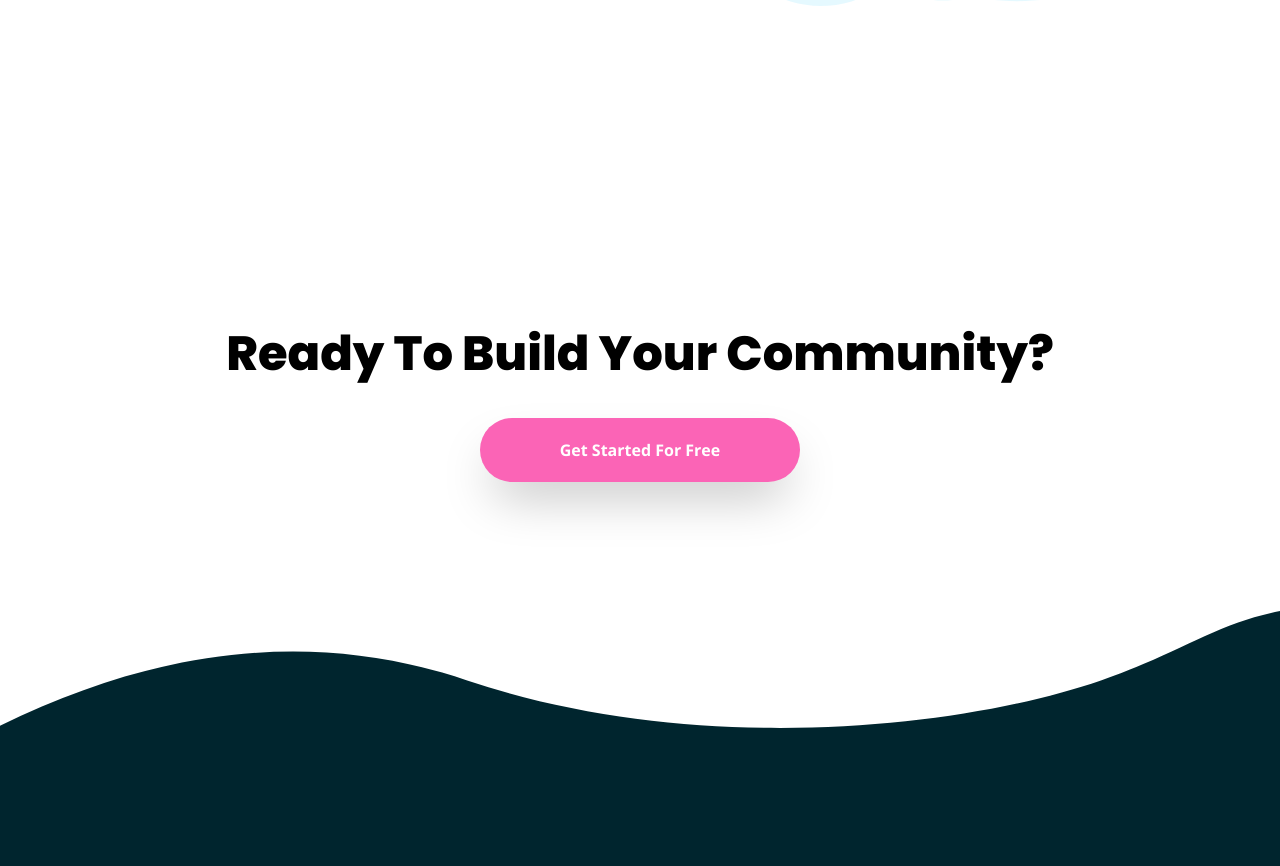
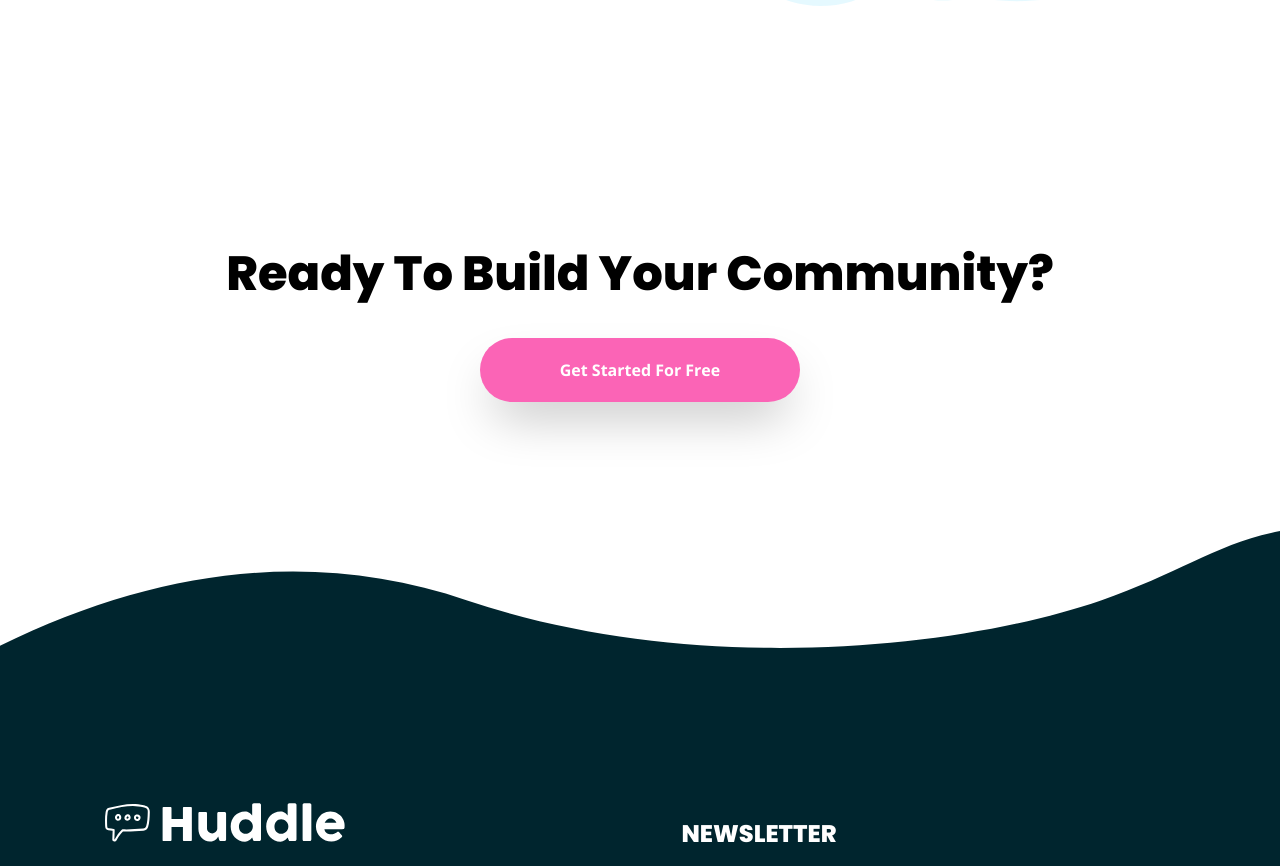
Before and after one commit to JunLovin/huddle-landing-page, a React (Vite) app: page / in a window 1280 px wide. Shown: the part 4160-5026 px from the top of the page. Built offline with nearby package versions, Linux system fonts and the light colour scheme.

Commit message:
style(Question): adjust margin-top from 50 to 30 for better visual alignment
The margin-top value was reduced from 50 to 30 to improve the visual alignment of the question component, ensuring it fits better within the layout.

```diff
--- a/src/components/Question.jsx
+++ b/src/components/Question.jsx
@@ -6,7 +6,7 @@ function Question() {
 
     return (
         <>
-        <div className="question h-[50dvh] mt-50">
+        <div className="question h-[50dvh] mt-30">
             <div className="question-container h-full w-full flex flex-col justify-center items-center gap-10">
                 <h2 className="font-poppins font-extrabold text-5xl">Ready To Build Your Community?</h2>
                 <button className="bg-pink-400 text-white w-max px-20 py-5 rounded-full shadow-2xl cursor-pointer font-bold hover:-translate-y-1 transition-all duration-200 active:translate-y-1 font-open-sans" onClick={handleGithub}>Get Started For Free</button>
```
